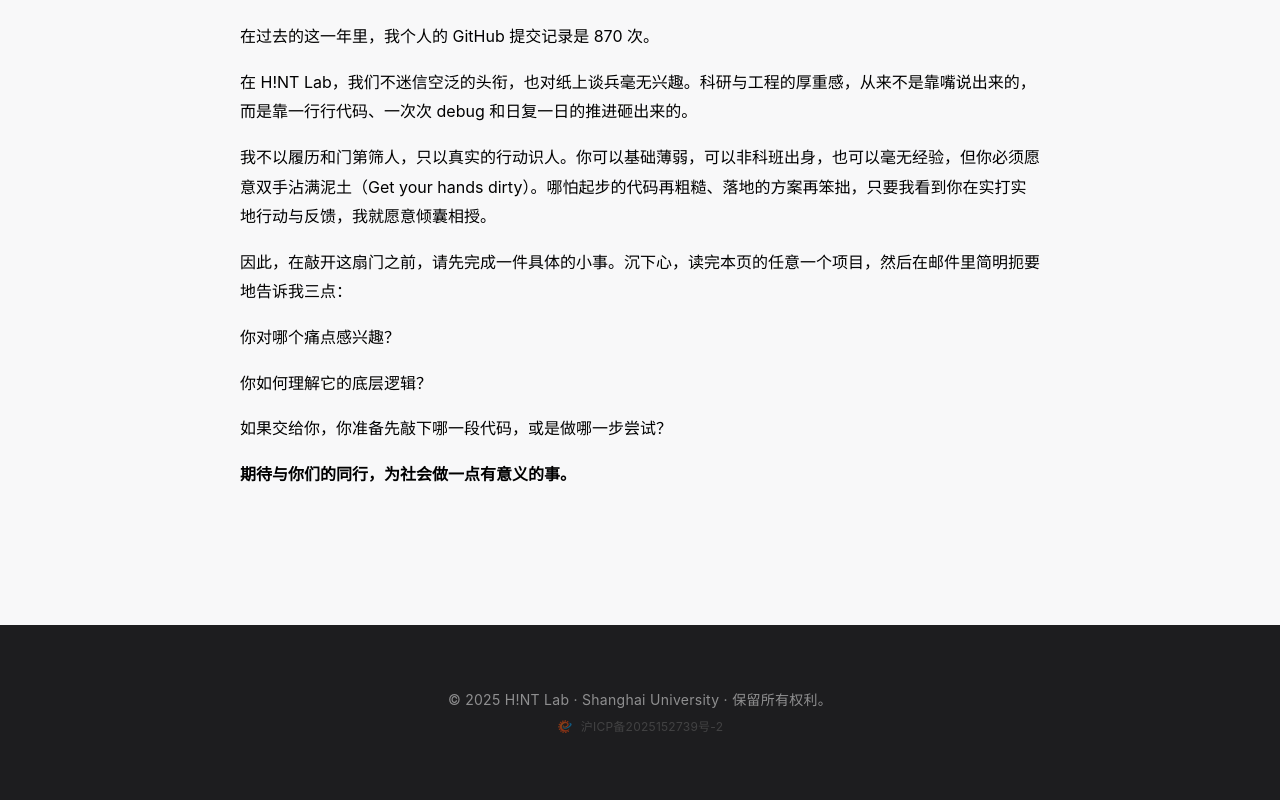
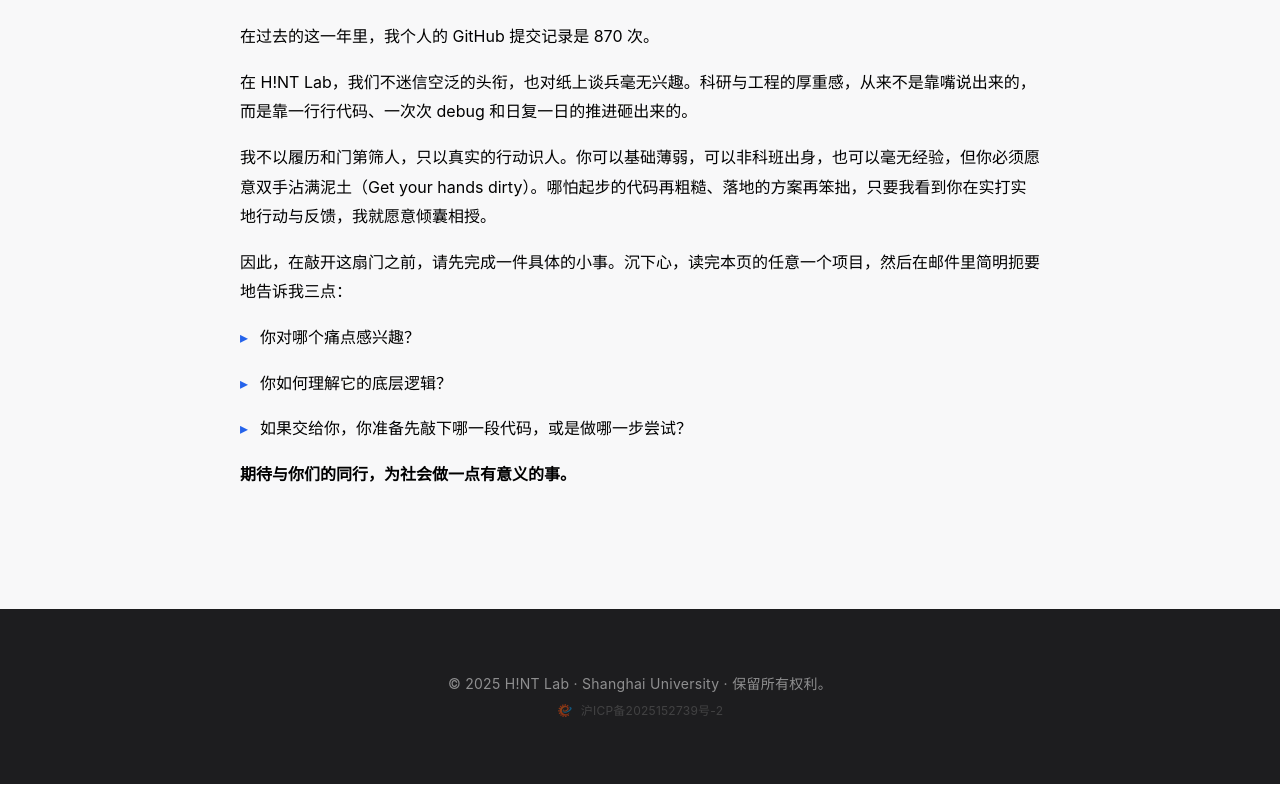
Before and after one commit to hint-lab/hint-lab.github.io, a Next.js app: page / in a window 1280 px wide. Shown: the part 4356-5156 px from the top of the page. Built offline with nearby package versions, Linux system fonts and the light colour scheme.

Commit message:
Enhance expectations section in LandingPage with question formatting
- Updated the expectations section to visually distinguish questions by adding a left padding and a marker for specific paragraphs.
- Adjusted margin and color styles for better readability and emphasis on the last paragraph.

```diff
--- a/app/components/LandingPage.tsx
+++ b/app/components/LandingPage.tsx
@@ -271,15 +271,35 @@
         <div className="container">
           <SectionHeading title={t.expectations.title} />
           <div style={{ maxWidth: '800px', margin: '0 auto' }}>
-            {t.expectations.paragraphs.map((p: string, idx: number) => (
-              <p key={idx} style={{
-                fontSize: '16px',
-                lineHeight: '1.85',
-                marginBottom: '16px',
-                color: idx >= t.expectations.paragraphs.length - 1 ? 'var(--color-primary)' : 'var(--color-text)',
-                fontWeight: idx >= t.expectations.paragraphs.length - 1 ? 600 : 400
-              }}>{p}</p>
-            ))}
+            {t.expectations.paragraphs.map((p: string, idx: number) => {
+              const isLast = idx === t.expectations.paragraphs.length - 1;
+              const isQuestion = idx >= t.expectations.paragraphs.length - 4 && idx < t.expectations.paragraphs.length - 1 && p.endsWith('？');
+              if (isQuestion) {
+                return (
+                  <p key={idx} style={{
+                    fontSize: '16px',
+                    lineHeight: '1.85',
+                    marginBottom: '8px',
+                    paddingLeft: '20px',
+                    color: 'var(--color-text)',
+                    position: 'relative'
+                  }}>
+                    <span style={{ position: 'absolute', left: 0, color: '#2563eb' }}>▸</span>
+                    {p}
+                  </p>
+                );
+              }
+              return (
+                <p key={idx} style={{
+                  fontSize: '16px',
+                  lineHeight: '1.85',
+                  marginBottom: isLast ? 0 : '16px',
+                  color: isLast ? 'var(--color-primary)' : 'var(--color-text)',
+                  fontWeight: isLast ? 600 : 400,
+                  marginTop: isQuestion ? '16px' : undefined
+                }}>{p}</p>
+              );
+            })}
           </div>
         </div>
       </section>
```
